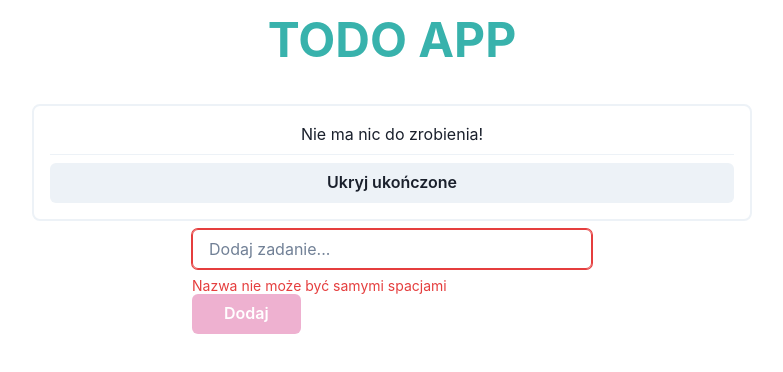
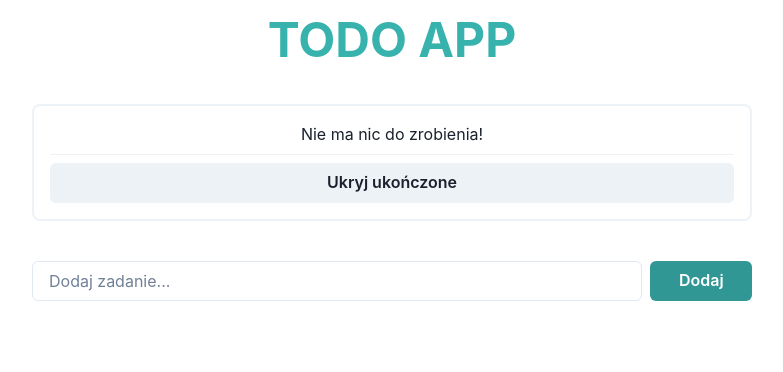
Before and after one commit to ewatryscien/todo-app, a React (Create React App) app: page / in a window 1280 px wide. Shown: the top 372 px of the page, without its empty margins (248-1031 px from the left). Built offline with nearby package versions, Linux system fonts and the light colour scheme.

Commit message:
new task input validation

```diff
--- a/src/components/AddTask.js
+++ b/src/components/AddTask.js
@@ -5,22 +5,39 @@ import {
   HStack,
   FormControl,
   FormErrorMessage,
+  Center,
 } from "@chakra-ui/react";
 import { useDispatch } from "react-redux";
-import { taskAdded, addTask } from "../store/tasks";
+import { addTask } from "../store/tasks";
 
 const AddTask = () => {
   const [value, setValue] = useState("");
+  const [isError, setIsError] = useState(false);
   const dispatch = useDispatch();
 
-  const isError = value.trim().length === 0;
   const handleAdding = () => {
+    if (value.trim().length === 0) {
+      setIsError(true);
+    } else {
+      setIsError(false);
       dispatch(addTask(value));
+    }
   };
 
   return (
-    <HStack w="50vh">
     <FormControl isInvalid={isError}>
+      <Center>
+        <HStack
+          w="100%"
+          maxW={{
+            base: "90vh",
+            sm: "50vh",
+            md: "60vh",
+            lg: "80vh",
+            xl: "90vh",
+          }}
+          mt="8"
+        >
           <Input
             //ref={newTaskRef}
             placeholder="Dodaj zadanie..."
@@ -33,17 +50,13 @@ const AddTask = () => {
             </FormErrorMessage>
           ) : (
             ""
-        )}
-        <Button
-          onClick={handleAdding}
-          colorScheme="pink"
-          px="8"
-          isDisabled={isError}
-        >
+          )}{" "}
+          <Button onClick={handleAdding} colorScheme="teal" px="8">
             Dodaj
           </Button>
+        </HStack>
+      </Center>
     </FormControl>
-    </HStack>
   );
 };
 
```
Lines whose indentation alone changed are shown as unchanged.
